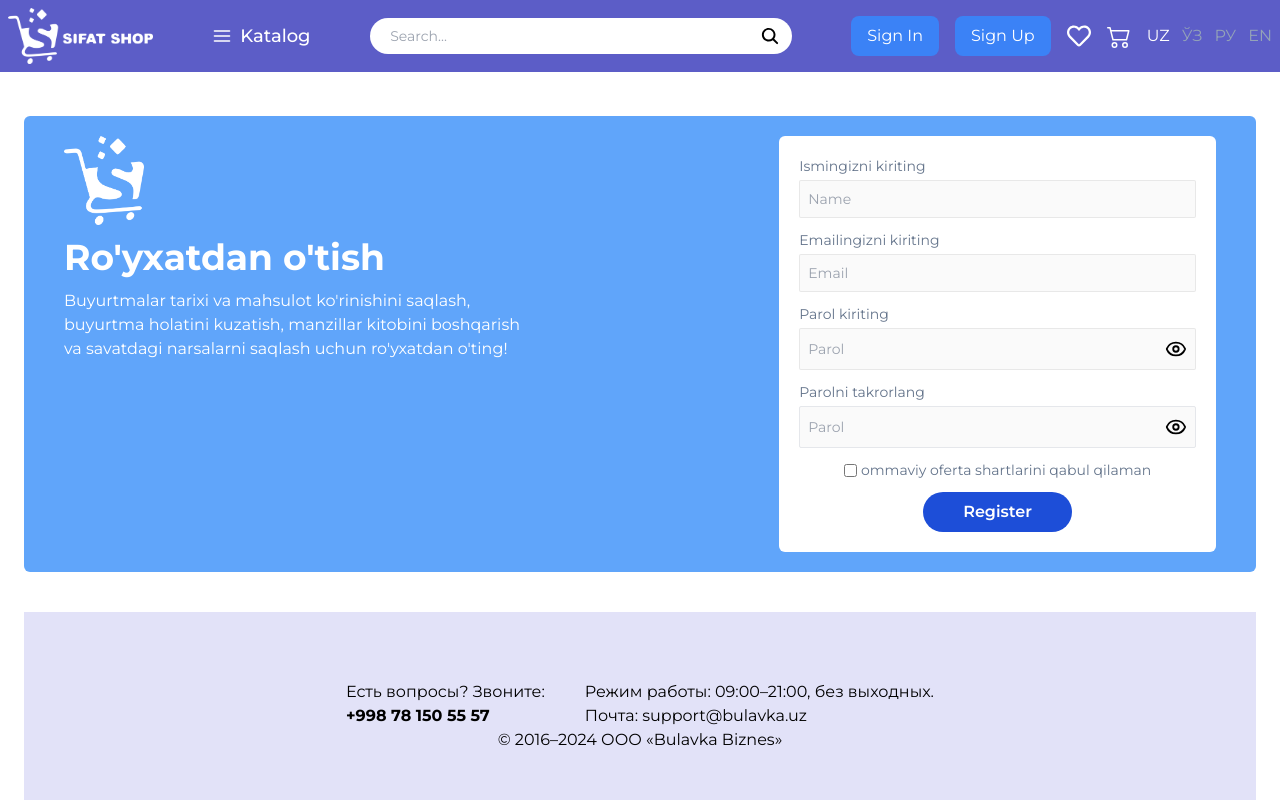
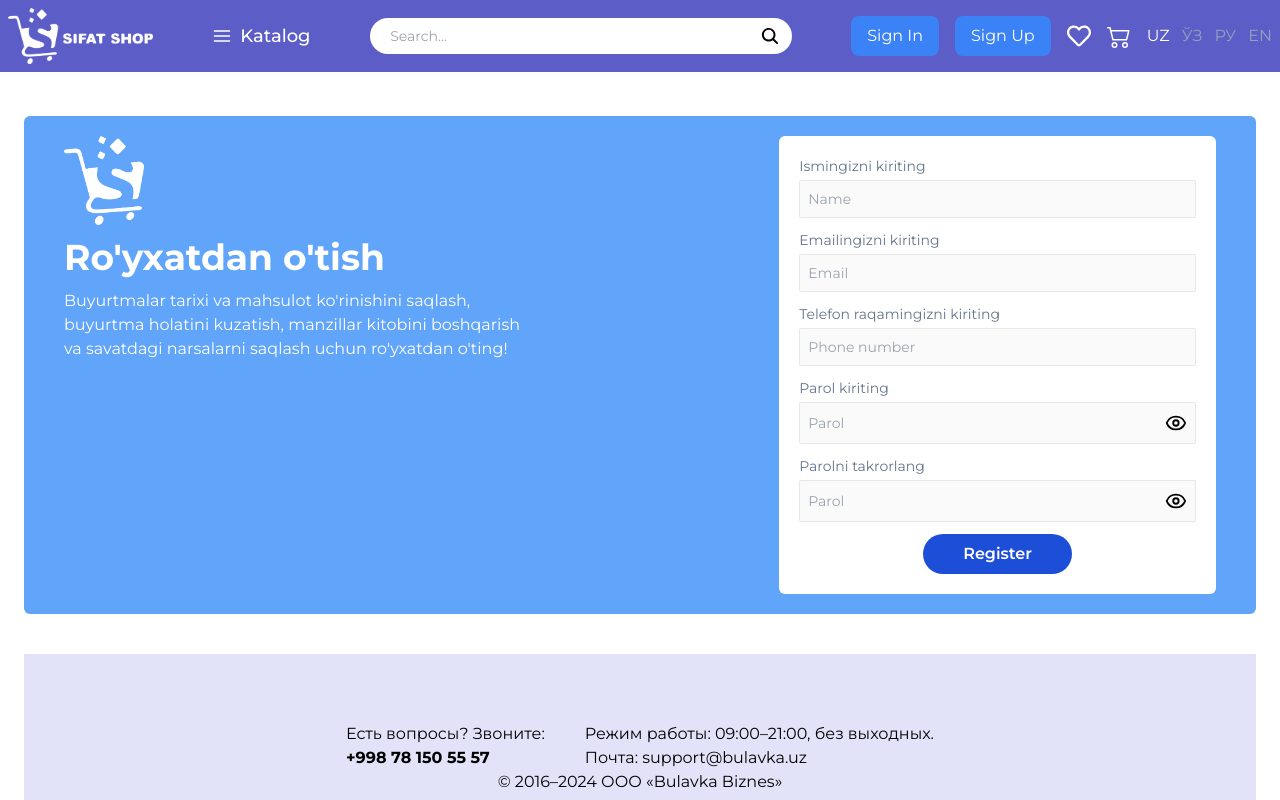
Before and after one commit to riacoders/sifat-shop, a React (Vite) app: page /register in a window 1280 px wide. Shown: the top 800 px of the page. Built offline with nearby package versions, Linux system fonts and the light colour scheme.

Commit message:
init api

```diff
--- a/package.json
+++ b/package.json
@@ -13,7 +13,8 @@
 		"@emotion/react": "^11.13.3",
 		"@emotion/styled": "^11.13.0",
 		"@mui/material": "^6.1.2",
-		"dotenv": "^16.4.5",
+		"axios": "^1.7.9",
+		"dotenv": "^16.4.7",
 		"prop-types": "^15.8.1",
 		"react": "^18.3.1",
 		"react-alice-carousel": "^2.9.1",
--- a/src/pages/login.jsx
+++ b/src/pages/login.jsx
@@ -1,9 +1,30 @@
 import { useState } from 'react'
 import { LuEye, LuEyeOff } from 'react-icons/lu'
 import logo from '../assets/logo_only.png'
+import axios from 'axios'
+import API_CONFIG from '../../utils/apiConfig'
+import { useNavigate } from 'react-router-dom'
 
 const Login = () => {
+	const navigate = useNavigate()
 	const [passwordVisible, setPasswordVisible] = useState(true)
+	const [phone, setPhone] = useState('')
+	const [password, setPassword] = useState('')
+
+	const handleLogin = async () => {
+		const data = {
+			phone,
+			password,
+		}
+		try {
+			await axios.post(API_CONFIG.login, data).then(res => {
+				console.log(res.data)
+				navigate('/')
+			})
+		} catch (error) {
+			console.log(error)
+		}
+	}
 
 	return (
 		<div className='flex items-center justify-center flex-col gap-10 p-6 mt-5'>
@@ -20,12 +41,13 @@ const Login = () => {
 				<div className='flex flex-col gap-3 bg-white p-5 rounded-md col-span-2'>
 					<div className='flex flex-col gap-1'>
 						<label htmlFor='email' className='text-slate-500 text-sm'>
-							Emailingizni kiriting
+							Telefon raqam
 						</label>
 						<input
-							type='email'
-							id='email'
-							placeholder='Email'
+							type='text'
+							id='phone'
+							placeholder='Phone number'
+							onChange={e => setPhone(e.target.value)}
 							className='p-2 bg-[#fafafa] rounded-sm border border-solid border-[#00000012] text-sm outline-none'
 						/>
 					</div>
@@ -38,6 +60,7 @@ const Login = () => {
 								type={passwordVisible ? 'password' : 'text'}
 								id='password'
 								placeholder='Parol'
+								onChange={e => setPassword(e.target.value)}
 								className='text-sm outline-none w-full bg-transparent'
 							/>
 							<LuEye
@@ -58,7 +81,10 @@ const Login = () => {
 					</div>
 
 					<div className='w-full flex items-center justify-center'>
-						<button className='py-2 px-10 rounded-full bg-blue-700 text-white font-semibold'>
+						<button
+							className='py-2 px-10 rounded-full bg-blue-700 text-white font-semibold'
+							onClick={handleLogin}
+						>
 							Login
 						</button>
 					</div>
--- a/src/pages/register.jsx
+++ b/src/pages/register.jsx
@@ -1,10 +1,44 @@
 import { useState } from 'react'
 import { LuEye, LuEyeOff } from 'react-icons/lu'
 import logo from '../assets/logo_only.png'
+import axios from 'axios'
+import API_CONFIG from '../../utils/apiConfig'
+import { useNavigate } from 'react-router-dom'
 
 const Register = () => {
+	const navigate = useNavigate()
 	const [passwordVisible, setPasswordVisible] = useState(true)
 	const [rePasswordVisible, setRePasswordVisible] = useState(true)
+	const [name, setName] = useState('')
+	const [email, setEmail] = useState('')
+	const [password, setPassword] = useState('')
+	const [checkPassword, setCheckPassword] = useState('')
+	const [number, setNumber] = useState('')
+	const [errorMessage, setErrorMessage] = useState('')
+
+	const handleRegister = async () => {
+		console.log(API_CONFIG.register)
+		if (password !== checkPassword) {
+			setErrorMessage('Parollar mos emas')
+			return
+		}
+		const data = {
+			name,
+			email,
+			password,
+			number,
+			brith_day: '2025-01-06',
+		}
+		console.log(data)
+		try {
+			await axios.post(API_CONFIG.register, data).then(res => {
+				console.log(res.data)
+				navigate('/login')
+			})
+		} catch (error) {
+			console.log(error)
+		}
+	}
 
 	return (
 		<div className='flex items-center justify-center flex-col gap-10 p-6 mt-5'>
@@ -27,6 +61,7 @@ const Register = () => {
 							type='text'
 							id='name'
 							placeholder='Name'
+							onChange={e => setName(e.target.value)}
 							className='p-2 bg-[#fafafa] rounded-sm border border-solid border-[#00000012] text-sm outline-none'
 						/>
 					</div>
@@ -38,6 +73,19 @@ const Register = () => {
 							type='email'
 							id='email'
 							placeholder='Email'
+							onChange={e => setEmail(e.target.value)}
+							className='p-2 bg-[#fafafa] rounded-sm border border-solid border-[#00000012] text-sm outline-none'
+						/>
+					</div>
+					<div className='flex flex-col gap-1'>
+						<label htmlFor='email' className='text-slate-500 text-sm'>
+							Telefon raqamingizni kiriting
+						</label>
+						<input
+							type='text'
+							id='phone'
+							placeholder='Phone number'
+							onChange={e => setNumber(e.target.value)}
 							className='p-2 bg-[#fafafa] rounded-sm border border-solid border-[#00000012] text-sm outline-none'
 						/>
 					</div>
@@ -50,6 +98,7 @@ const Register = () => {
 								type={passwordVisible ? 'password' : 'text'}
 								id='password'
 								placeholder='Parol'
+								onChange={e => setPassword(e.target.value)}
 								className='text-sm outline-none w-full bg-transparent'
 							/>
 							<LuEye
@@ -77,6 +126,7 @@ const Register = () => {
 								type={rePasswordVisible ? 'password' : 'text'}
 								id='repassword'
 								placeholder='Parol'
+								onChange={e => setCheckPassword(e.target.value)}
 								className='text-sm outline-none w-full bg-transparent'
 							/>
 							<LuEye
@@ -94,15 +144,15 @@ const Register = () => {
 								onClick={() => setRePasswordVisible(true)}
 							/>
 						</span>
-					</div>
-					<div className='flex items-center gap-1 justify-center'>
-						<input type='checkbox' name='text' id='text' />
-						<label htmlFor='text' className='text-slate-500 text-sm'>
-							ommaviy oferta shartlarini qabul qilaman
-						</label>
+						{errorMessage && (
+							<p className='text-sm text-red-500'>{errorMessage}</p>
+						)}
 					</div>
 					<div className='w-full flex items-center justify-center'>
-						<button className='py-2 px-10 rounded-full bg-blue-700 text-white font-semibold'>
+						<button
+							className='py-2 px-10 rounded-full bg-blue-700 text-white font-semibold'
+							onClick={handleRegister}
+						>
 							Register
 						</button>
 					</div>
--- /dev/null
+++ b/utils/apiConfig.js
@@ -0,0 +1,8 @@
+const baseURL = import.meta.env.VITE_APP_BASE_URL
+
+const API_CONFIG = {
+	register: `${baseURL}/create/user`,
+	login: `${baseURL}/check/user`,
+}
+
+export default API_CONFIG
```
Also changed, not shown: 2 other files (tests, documents, lock files or other folders).
